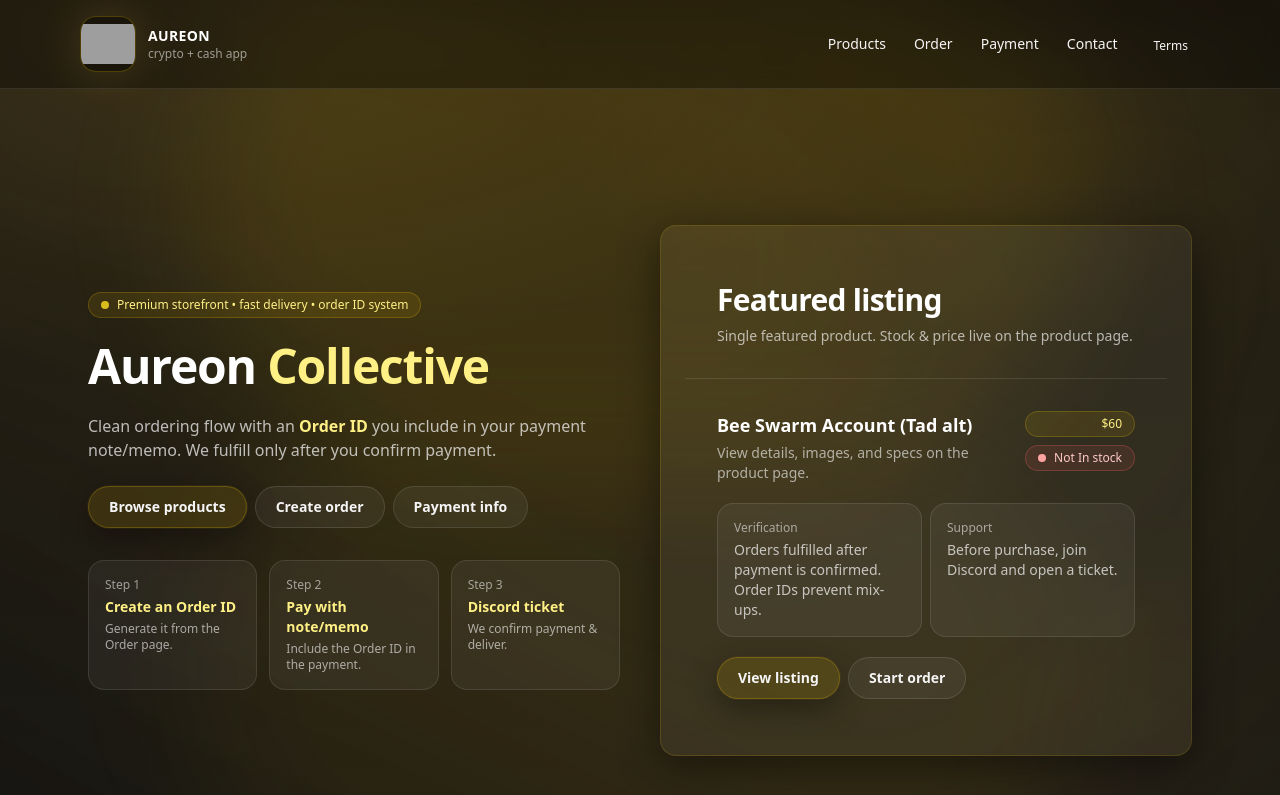
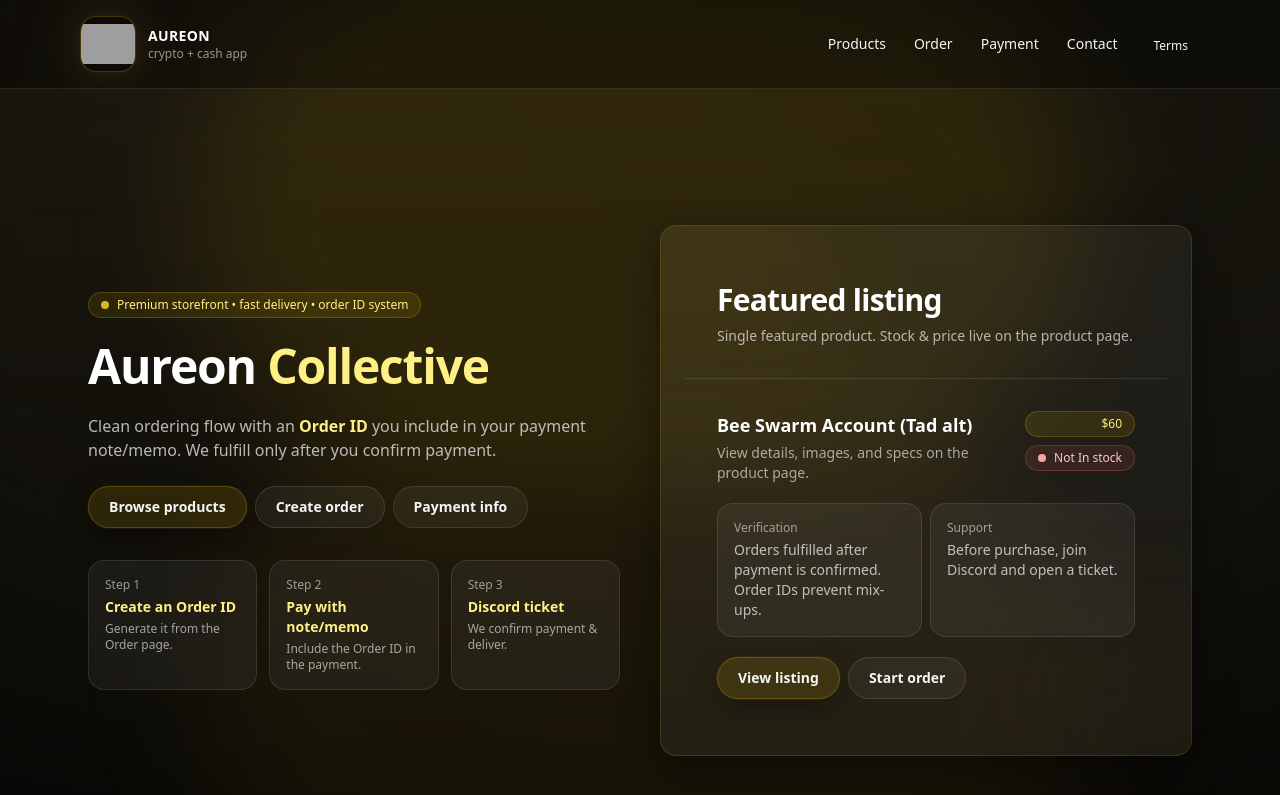
Before and after one commit to himmlegimmle46-png/aureon-collective, a Next.js app: page / in a window 1280 px wide. Shown: the top 795 px of the page. Built offline with nearby package versions, Linux system fonts and the light colour scheme; grey boxes are pictures that could not be loaded.

Commit message:
Update layout background + fixes

```diff
--- a/app/globals.css
+++ b/app/globals.css
@@ -15,13 +15,17 @@
 }
 
 body {
-  background:
-    radial-gradient(1200px 600px at 20% 0%, rgba(255, 204, 77, 0.10), transparent 60%),
-    radial-gradient(900px 500px at 80% 10%, rgba(255, 204, 77, 0.08), transparent 55%),
-    linear-gradient(180deg, hsl(var(--bg)) 0%, hsl(var(--bg2)) 100%);
+  min-height: 100%;
+  margin: 0;
   color: hsl(var(--text));
+  background: linear-gradient(180deg, hsl(var(--bg)) 0%, hsl(var(--bg2)) 100%);
   -webkit-font-smoothing: antialiased;
   -moz-osx-font-smoothing: grayscale;
+
+  /* IMPORTANT: keeps our negative z-index glow layers visible + prevents cutoff seams */
+  position: relative;
+  isolation: isolate;
+  overflow-x: hidden;
 }
 
 a {
@@ -29,7 +33,9 @@
   text-decoration: none;
 }
 
-*, *::before, *::after {
+*,
+*::before,
+*::after {
   box-sizing: border-box;
 }
 
@@ -51,51 +57,45 @@
 
 /* ===== Route/page transition ===== */
 @keyframes routeIn {
-  from { opacity: 0; transform: translateY(14px); filter: blur(6px); }
-  to   { opacity: 1; transform: translateY(0);  filter: blur(0); }
+  from {
+    opacity: 0;
+    transform: translateY(14px);
+    filter: blur(6px);
+  }
+  to {
+    opacity: 1;
+    transform: translateY(0);
+    filter: blur(0);
+  }
 }
+
 .animate-routeIn {
   animation: routeIn 420ms ease forwards;
 }
 
 @media (prefers-reduced-motion: reduce) {
-  .animate-routeIn { animation: none; }
+  .animate-routeIn {
+    animation: none;
+  }
 }
 
 /* ===== Scrollbar ===== */
-::-webkit-scrollbar { width: 10px; }
-::-webkit-scrollbar-track { background: rgba(255,255,255,0.04); }
-::-webkit-scrollbar-thumb { background: rgba(255,204,77,0.25); border-radius: 999px; }
-
-/* Subtle animated gold glow */
-body::before,
-body::after {
-  content: "";
-  position: fixed;
-  inset: -20%;
-  pointer-events: none;
-  z-index: -1;
-  opacity: 0.6;
-  filter: blur(60px);
-  background:
-    radial-gradient(circle at 20% 20%, rgba(255, 204, 77, 0.14), transparent 55%),
-    radial-gradient(circle at 80% 30%, rgba(255, 204, 77, 0.10), transparent 60%),
-    radial-gradient(circle at 60% 80%, rgba(255, 204, 77, 0.08), transparent 60%);
-  animation: aureonGlow 12s ease-in-out infinite alternate;
+::-webkit-scrollbar {
+  width: 10px;
+}
+::-webkit-scrollbar-track {
+  background: rgba(255, 255, 255, 0.04);
+}
+::-webkit-scrollbar-thumb {
+  background: rgba(255, 204, 77, 0.25);
+  border-radius: 999px;
 }
 
-body::after {
-  opacity: 0.35;
-  filter: blur(90px);
-  animation-duration: 16s;
-}
-
-@keyframes aureonGlow {
-  0%   { transform: translate3d(-2%, -1%, 0) scale(1); }
-  100% { transform: translate3d(2%, 1%, 0) scale(1.03); }
-}
-/* --- Aureon: form control fixes (prevents vertical text clipping) --- */
-input, textarea, select, button {
+/* ===== Form control fixes (prevents vertical text clipping) ===== */
+input,
+textarea,
+select,
+button {
   font: inherit;
 }
 
@@ -120,81 +120,60 @@
   min-height: 42px;
 }
 
-/* Keep textarea comfy */
 textarea {
   line-height: 1.5;
 }
 
-input, textarea, select, button { font: inherit; }
-input, textarea, select { line-height: 1.4; -webkit-text-size-adjust: 100%; }
-input, select { min-height: 42px; }
-textarea { line-height: 1.5; }
+/* ===== Aureon animated background (fixed, no cutoff) ===== */
+/* Layer 1: big soft gold fields */
+body::before {
+  content: "";
+  position: fixed;
+  inset: -35%;
+  pointer-events: none;
+  z-index: -2;
+  opacity: 0.55;
+  filter: blur(70px);
 
-/* ===== Aureon animated background (fixed, no cutoff) ===== */
+  background:
+    radial-gradient(circle at 15% 20%, rgba(255, 204, 77, 0.18), transparent 55%),
+    radial-gradient(circle at 85% 25%, rgba(255, 204, 77, 0.12), transparent 60%),
+    radial-gradient(circle at 55% 85%, rgba(255, 204, 77, 0.10), transparent 62%);
+  transform: translate3d(0, 0, 0);
+  will-change: transform;
 
-.aureon-bg {
-  position: fixed;
-  inset: 0;
-  z-index: -10;
-  pointer-events: none;
-  background:
-    radial-gradient(900px 420px at 50% 10%, rgba(255, 204, 77, 0.09), transparent 62%),
-    radial-gradient(700px 380px at 20% 35%, rgba(255, 204, 77, 0.06), transparent 60%),
-    radial-gradient(700px 380px at 80% 45%, rgba(255, 204, 77, 0.05), transparent 60%),
-    linear-gradient(to bottom, rgba(0,0,0,0) 0%, rgba(0,0,0,0.35) 55%, rgba(0,0,0,0.88) 100%);
+  animation: aureonGlowA 14s ease-in-out infinite alternate;
 }
 
-.aureon-vignette {
+/* Layer 2: vignette + extra depth */
+body::after {
+  content: "";
   position: fixed;
-  inset: 0;
-  z-index: -9;
+  inset: -10%;
   pointer-events: none;
-  background: radial-gradient(1200px 900px at 50% 40%, transparent 55%, rgba(0,0,0,0.62) 92%);
+  z-index: -1;
+  opacity: 0.75;
+
+  background:
+    radial-gradient(1200px 900px at 50% 45%, transparent 52%, rgba(0, 0, 0, 0.68) 92%),
+    linear-gradient(to bottom, rgba(0, 0, 0, 0.05) 0%, rgba(0, 0, 0, 0.55) 60%, rgba(0, 0, 0, 0.92) 100%);
 }
 
-/* Soft moving “gold blobs” */
-.aureon-blob {
-  position: fixed;
-  z-index: -8;
-  pointer-events: none;
-  width: 900px;
-  height: 900px;
-  filter: blur(80px);
-  opacity: 0.22;
-  background: radial-gradient(circle at 30% 30%, rgba(255, 204, 77, 0.30), transparent 60%);
-  transform: translate3d(0,0,0);
-  will-change: transform;
+/* Motion */
+@keyframes aureonGlowA {
+  0% {
+    transform: translate3d(-2%, -1%, 0) scale(1);
+  }
+  50% {
+    transform: translate3d(2%, 1%, 0) scale(1.03);
+  }
+  100% {
+    transform: translate3d(-1%, 2%, 0) scale(1.02);
+  }
 }
 
-.aureon-blob-1 {
-  left: -260px;
-  top: -320px;
-  animation: aureonFloat1 14s ease-in-out infinite;
-}
-
-.aureon-blob-2 {
-  right: -320px;
-  bottom: -360px;
-  opacity: 0.18;
-  animation: aureonFloat2 18s ease-in-out infinite;
-}
-
-@keyframes aureonFloat1 {
-  0%   { transform: translate(0px, 0px) scale(1); }
-  50%  { transform: translate(70px, 40px) scale(1.05); }
-  100% { transform: translate(0px, 0px) scale(1); }
-}
-
-@keyframes aureonFloat2 {
-  0%   { transform: translate(0px, 0px) scale(1); }
-  50%  { transform: translate(-60px, -50px) scale(1.06); }
-  100% { transform: translate(0px, 0px) scale(1); }
-}
-
-/* Respect reduced-motion */
 @media (prefers-reduced-motion: reduce) {
-  .aureon-blob-1,
-  .aureon-blob-2 {
+  body::before {
     animation: none !important;
   }
 }
--- a/app/layout.tsx
+++ b/app/layout.tsx
@@ -6,27 +6,18 @@
   return (
     <html lang="en">
       <body className="min-h-screen bg-black text-white">
-        {/* Fixed animated background (never clips) */}
-        <div aria-hidden className="ac-bg">
-          <div className="ac-grid" />
-          <div className="ac-blob ac-blob-1" />
-          <div className="ac-blob ac-blob-2" />
-          <div className="ac-blob ac-blob-3" />
-          <div className="ac-vignette" />
-        </div>
-
         <div className="min-h-screen flex flex-col">
           <Navbar />
 
-          {/* extra top padding so content never kisses the sticky navbar */}
+          {/* Extra top padding so content never kisses the sticky navbar */}
           <main className="flex-1 w-full px-4 pt-16 sm:pt-20 pb-20">
             <RouteTransition>{children}</RouteTransition>
           </main>
 
-          {/* Cleaner footer, no “cutoff” border */}
+          {/* Footer */}
           <footer className="w-full px-4 pb-10 pt-10 text-sm text-white/60">
             <div className="mx-auto w-full max-w-6xl">
-              <div className="ac-footerfade rounded-2xl px-5 py-5">
+              <div className="rounded-2xl border border-white/10 bg-white/5 px-5 py-5">
                 <div>© Aureon Collective</div>
                 <div className="mt-1 text-white/45">
                   Payments accepted: Crypto & Cash App. Orders fulfilled after payment verification.
```
